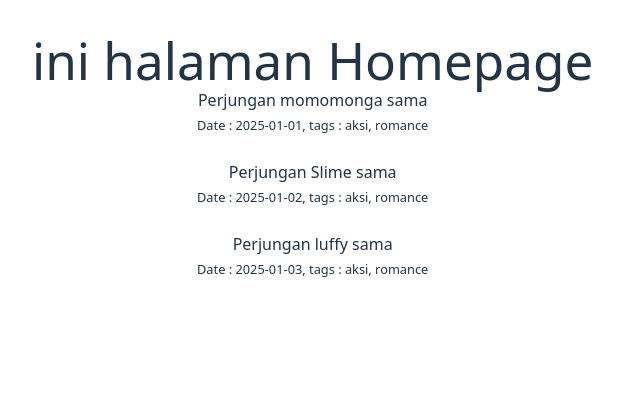
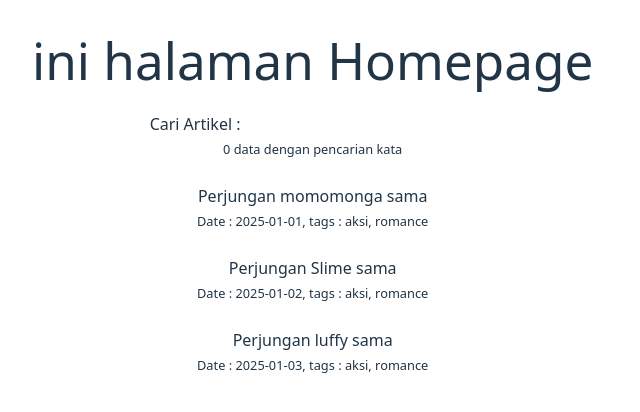
Before and after one commit to kouuch/react-Star, a React (Vite) app: page / in a window 1280 px wide. Shown: the top 412 px of the page, without its empty margins (0-640 px from the left). Built offline with nearby package versions, Linux system fonts and the light colour scheme.

Commit message:
penggunaan pada umumnya

```diff
--- a/src/pages/Homepage.jsx
+++ b/src/pages/Homepage.jsx
@@ -1,11 +1,25 @@
 import React from 'react'
+import { useState } from 'react';
 import post from '../post.json'
 import Article from '../components/Article'
 
 function Homepage(){
+  let search = ''
+
+  const changeSearch = (e) =>{
+    console.log(e.target.value)
+    search = e.target.value
+  }
   return (
     <>
     <h1>ini halaman Homepage</h1>
+    <br />
+    <div>
+      Cari Artikel : <input onChange={changeSearch} />
+    </div>
+    <small>0 data dengan pencarian kata {search}</small>
+    <br />
+    <br />
     {post.map(({id, title, tags, date}) => (
       // exmple 1
       // <Article key={id} title = {title} tags={tags} date={date} />
```
